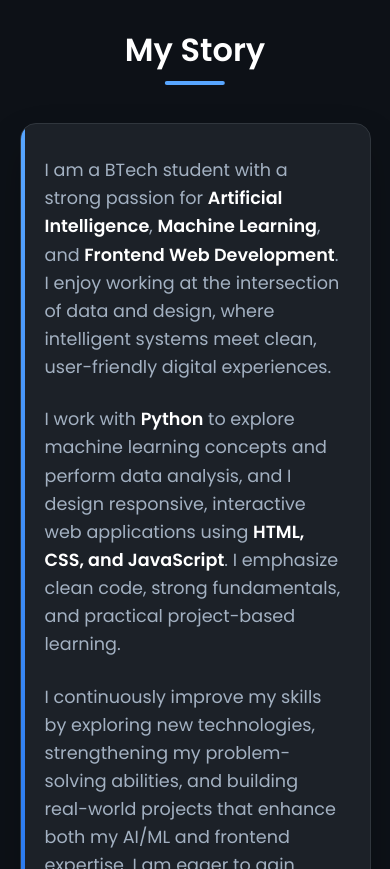
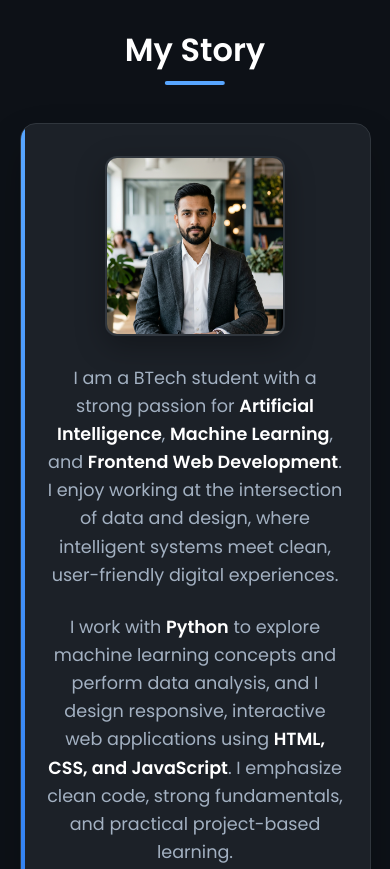
Before and after one commit to farmanalam791467/Portfolio, a website: page index.html in a window 390 px wide. Shown: the part 920-1789 px from the top of the page. Drawn offline with nearby package versions, Linux system fonts and the light colour scheme.

Commit message:
Add profile picture to About Me section

```diff
--- a/index.html
+++ b/index.html
@@ -76,6 +76,9 @@
         <div class="container slide-up">
             <h2 class="section-title">My Story</h2>
             <div class="about-content">
+                <div class="about-image">
+                    <img src="profile.jpg" alt="MD FARMAN ALAM" class="profile-pic">
+                </div>
                 <div class="about-text">
                     <p>
                         I am a BTech student with a strong passion for <strong>Artificial Intelligence</strong>,
--- a/style.css
+++ b/style.css
@@ -338,6 +338,29 @@ h4 {
     box-shadow: 0 20px 40px rgba(0, 0, 0, 0.2);
     position: relative;
     overflow: hidden;
+    display: flex;
+    align-items: center;
+    gap: 40px;
+}
+
+.about-image {
+    flex-shrink: 0;
+    width: 250px;
+}
+
+.profile-pic {
+    width: 100%;
+    height: auto;
+    border-radius: 12px;
+    object-fit: cover;
+    box-shadow: 0 10px 30px rgba(0, 0, 0, 0.3);
+    border: 2px solid var(--border-color);
+    transition: var(--transition);
+}
+
+.profile-pic:hover {
+    border-color: var(--primary-color);
+    transform: translateY(-5px);
 }
 
 .about-content::before {
@@ -635,6 +658,13 @@ footer {
 
     .about-content {
         padding: 2rem 1.5rem;
+        flex-direction: column;
+        text-align: center;
+        gap: 20px;
+    }
+
+    .about-image {
+        width: 180px;
     }
 
     .project-info {
```
Also changed, not shown: profile.jpg (added).
